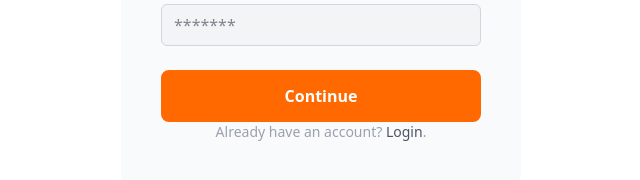
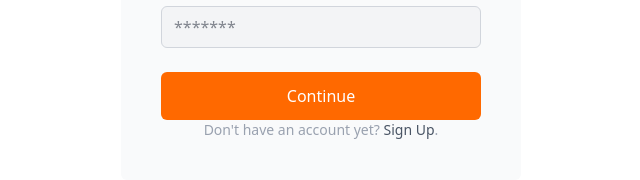
Before and after one commit to Rakibul29h/LocalChefBazaar_client, a React (Vite) app: page /login in a window 1280 px wide. Shown: the part 442-622 px from the top of the page, without its empty margins (319-959 px from the left). Built offline with nearby package versions, Linux system fonts and the light colour scheme; no server answers.

Commit message:
login user with navigate in the route done

```diff
--- a/package.json
+++ b/package.json
@@ -21,6 +21,7 @@
     "react-hot-toast": "^2.6.0",
     "react-icons": "^5.5.0",
     "react-router": "^7.10.1",
+    "react-spinners": "^0.17.0",
     "tailwindcss": "^4.1.17"
   },
   "devDependencies": {
--- a/src/Pages/LogIn/LogIn.jsx
+++ b/src/Pages/LogIn/LogIn.jsx
@@ -1,8 +1,10 @@
 import React from "react";
 import { useForm } from "react-hook-form";
-import { Link } from "react-router";
-import Button from "../../components/Shared/Button/Button";
+import { Link, Navigate, useLocation, useNavigate } from "react-router";
 import useAuth from "../../hooks/useAuth";
+import { TbFidgetSpinner } from "react-icons/tb";
+import LoadingSpinner from "../../components/Shared/LoadingSpinner/LoadingSpinner";
+import toast from "react-hot-toast";
 
 const LogIn = () => {
   const {
@@ -11,8 +13,22 @@ const LogIn = () => {
     formState: { errors },
   } = useForm();
 
-  const onSubmit = (data) => {
-    console.log(data)
+  const {loading,signIn,user}=useAuth();
+    const navigate = useNavigate()
+  const location = useLocation()
+
+   if (loading) return <LoadingSpinner />
+   const from = location.state || '/'
+  if (user) return <Navigate to={from} replace={true} />
+  const onSubmit =async (data) => {
+    const {email,password}=data;
+    try{
+        await signIn(email,password);
+         toast.success('Login Successful')
+        navigate(from, { replace: true })
+    }catch(err){
+         toast.error(err?.message)
+    }
   };
   return (
     <div className="flex justify-center items-center min-h-screen bg-white">
@@ -80,27 +96,28 @@ const LogIn = () => {
           </div>
 
           <div>
-            {/* <button
+            <button
               type='submit'
-              className='bg-lime-500 w-full rounded-md py-3 text-white'
+              className='bg-primary w-full rounded-md py-3 text-white'
             >
               {loading ? (
                 <TbFidgetSpinner className='animate-spin m-auto' />
               ) : (
                 'Continue'
               )}
-            </button> */}
-            <Button label="Continue"></Button>
+            </button>
+
           </div>
         </form>
 
         <p className="px-6 text-sm text-center text-gray-400">
-          Already have an account?{" "}
+         Don&apos;t have an account yet?{' '}
           <Link
-            to="/login"
-            className="hover:underline hover:text-lime-500 text-gray-600"
+            to="/signup"
+             state={from}
+            className="hover:underline hover:text-primary text-gray-600"
           >
-            Login
+            Sign Up
           </Link>
           .
         </p>
--- a/src/Pages/SignUp/SignUp.jsx
+++ b/src/Pages/SignUp/SignUp.jsx
@@ -15,7 +15,7 @@ const SignUp = () => {
     reset,
     formState: { errors },
   } = useForm();
-  const {createUser,updateUserProfile,loading}=useAuth()
+  const {createUser,updateUserProfile,loading,setLoading}=useAuth()
   const navigate=useNavigate();
   const onSubmit =async (data) => {
        const { name, image, email, password,Cpassword ,address} = data;
@@ -38,11 +38,13 @@ const SignUp = () => {
          toast.success('Signup Successful')
          navigate("/");
        }catch(err){
+
         if(err.message==="Firebase: Error (auth/email-already-in-use).")
           toast.error("Email already in use")
         else
           toast.error(err.message)
        }
+       setLoading(false);
   };
   return (
     <div className="flex justify-center items-center min-h-screen bg-white">
--- /dev/null
+++ b/src/components/Shared/LoadingSpinner/LoadingSpinner.jsx
@@ -0,0 +1,17 @@
+import { ScaleLoader } from 'react-spinners'
+
+const LoadingSpinner = ({ smallHeight }) => {
+  return (
+    <div
+      className={` ${smallHeight ? 'h-[250px]' : 'h-[70vh]'}
+      flex
+      flex-col
+      justify-center
+      items-center `}
+    >
+      <ScaleLoader size={100} color='lime' />
+    </div>
+  )
+}
+
+export default LoadingSpinner
```
Also changed, not shown: 1 other file (tests, documents, lock files or other folders).
